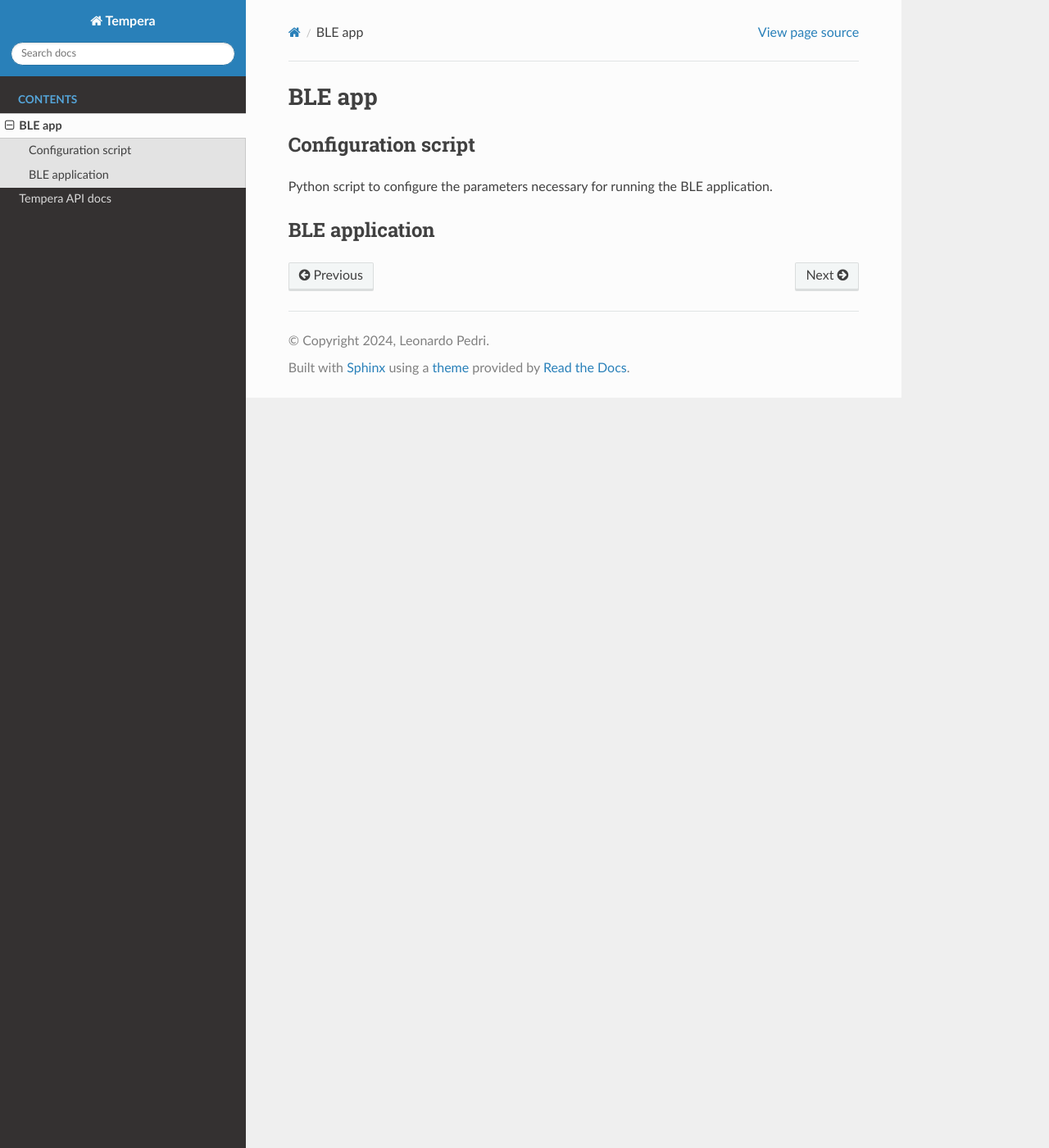
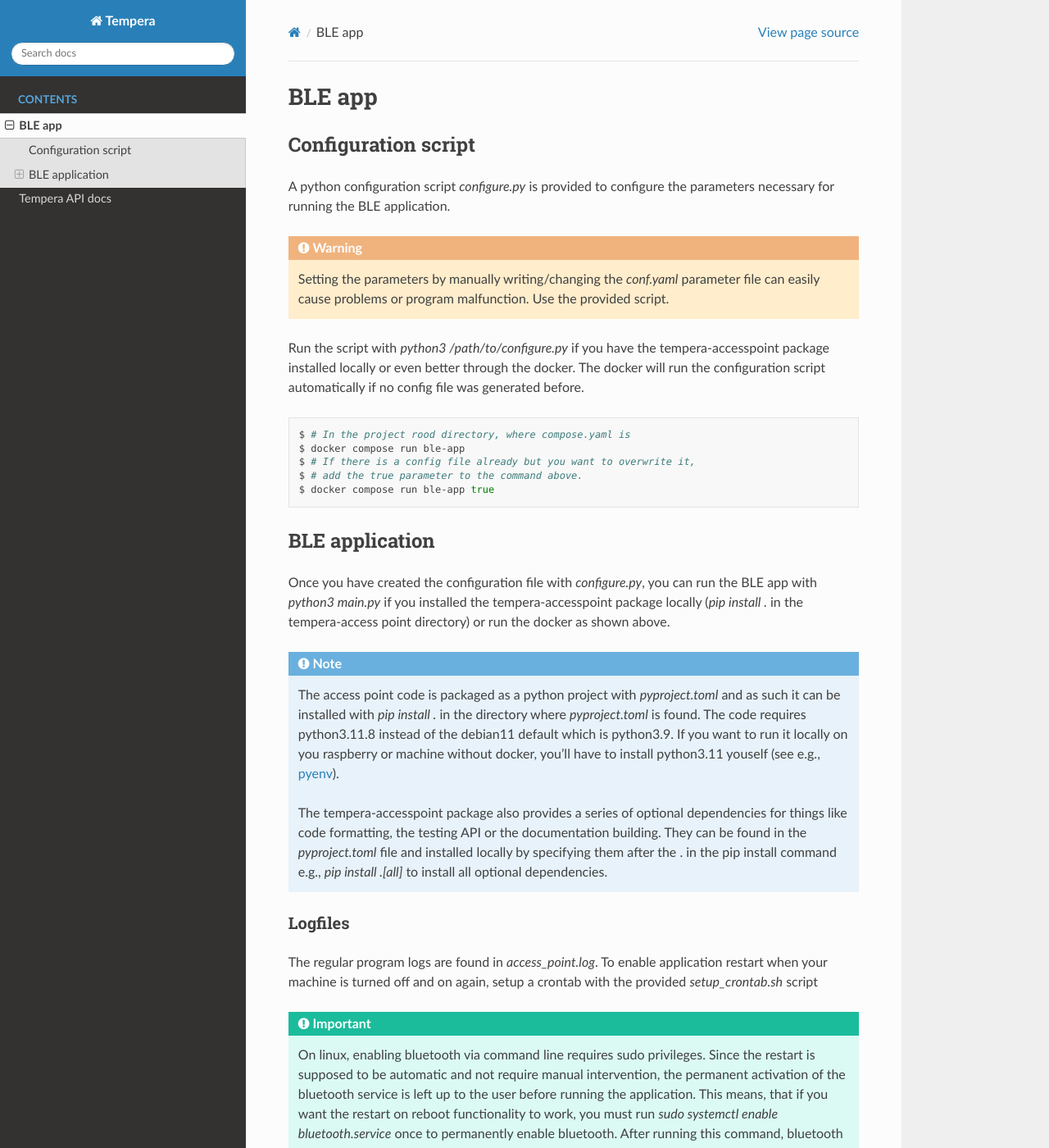
Before and after one commit to chrizzleybear/Tempera, a Sphinx documentation site: the page built from tempera-accesspoint/docs/source/documentation_pages/ble_app.rst, in a window 1280 px wide and 1400 px high. Shown: the whole window at 82% size. Built offline with Sphinx 7.4.7 and the Read the Docs theme 2.0.0, drawn with Linux system fonts in a browser that asks for light colours; the version number could not be read and is left out; some of the changed text lies outside the part shown.

Commit message:
update docs

```diff
--- a/tempera-accesspoint/docs/source/documentation_pages/ble_app.rst
+++ b/tempera-accesspoint/docs/source/documentation_pages/ble_app.rst
@@ -6,8 +6,67 @@ BLE app
 Configuration script
 ====================
 
-Python script to configure the parameters necessary for running the BLE application.
+A python configuration script *configure.py* is provided to configure the parameters necessary for running the BLE
+application.
+
+.. warning::
+    Setting the parameters by manually writing/changing the *conf.yaml* parameter file
+    can easily cause problems or program malfunction. Use the provided script.
+
+Run the script with `python3 /path/to/configure.py` if you have the tempera-accesspoint package installed locally or
+even better through the docker. The docker will run the configuration script automatically if no config file was
+generated before.
+
+.. code-block:: bash
+
+    $ # In the project rood directory, where compose.yaml is
+    $ docker compose run ble-app
+    $ # If there is a config file already but you want to overwrite it,
+    $ # add the true parameter to the command above.
+    $ docker compose run ble-app true
 
 
 BLE application
 ===============
+
+Once you have created the configuration file with *configure.py*, you can run the BLE app with `python3 main.py` if
+you installed the tempera-accesspoint package locally (`pip install .` in the tempera-access point directory) or run
+the docker
+as shown above.
+
+.. note::
+
+    The access point code is packaged as a python project with *pyproject.toml* and as such it can be installed
+    with `pip install .` in the directory where *pyproject.toml* is found. The code requires python3.11.8 instead of the
+    debian11 default which is python3.9. If you want to run it locally on you raspberry or machine without docker,
+    you'll have to install python3.11 youself (see e.g., `pyenv <https://github.com/pyenv/pyenv>`_).
+
+    The tempera-accesspoint package also provides a series of optional dependencies for things like code formatting,
+    the testing API or the documentation building. They can be found in the *pyproject.toml* file and installed
+    locally by specifying them after the . in the pip install command e.g., `pip install .[all]` to install all
+    optional dependencies.
+
+Logfiles
+^^^^^^^^
+
+The regular program logs are found in *access_point.log*.
+To enable application restart when your machine is turned off and on again, setup a crontab with
+the provided *setup_crontab.sh* script
+
+.. important::
+
+    On linux, enabling bluetooth via command line requires sudo privileges. Since the restart is supposed to be
+    automatic and not require manual intervention, the permanent activation of the bluetooth service is left up to
+    the user before running the application. This means, that if you want the restart on reboot functionality to
+    work, you must run `sudo systemctl enable bluetooth.service` once to permanently enable bluetooth. After running
+    this command, bluetooth should be automatically enabled after every restart allowing the reboot script to work.
+
+.. code-block:: bash
+
+    $ # Make the script executable
+    $ chmod +x setup_crontab.sh
+    $ # Execute it
+    $ ./setup_crontab.sh
+
+Now, at every restart of your machine the ble-app docker will be run. Logs of program restart are
+stored in the *cron.log* file
```
Also changed, not shown: 3 other files.
